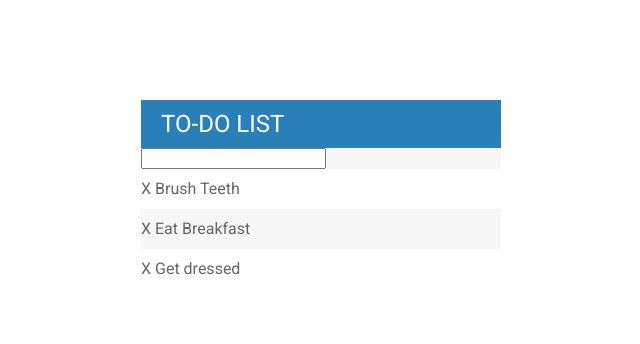
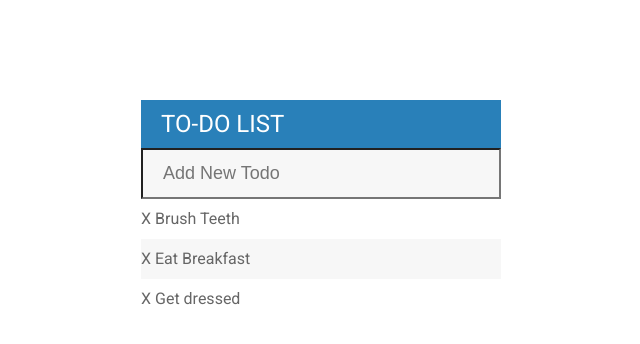
Before and after one commit to allenscheng/jQueryTodoApp, a PHP site: page /todoApp.html in a window 1280 px wide. Shown: the top 344 px of the page, without its empty margins (319-959 px from the left). Run offline with PHP 8.4, Linux system fonts and the light colour scheme.

Commit message:
styled input tag

```diff
--- a/assets/css/todoApp.css
+++ b/assets/css/todoApp.css
@@ -25,8 +25,25 @@ li {
   line-height: 40px;
   color: #666;
 }
+
 li:nth-child(2n) {
   background: #f7f7f7;
+}
+
+input {
+  font-size: 18px;
+  background: #f7f7f7;
+  width: 100%;
+  padding: 13px 13px 13px 20px;
+  box-sizing: border-box;
+  color: #2980b9;
+}
+
+input:focus {
+  /*this styles when the input box is clicked*/
+  background: white;
+  border: 3px solid #2980b9;
+  outline: none;
 }
 
 #container {
--- a/todoApp.html
+++ b/todoApp.html
@@ -9,7 +9,7 @@
 <body>
   <div id="container">
     <h1>To-do List</h1>
-    <input type="text" name="">
+    <input type="text" name="" placeholder="Add New Todo">
     <ul>
       <li><span>X</span> Brush Teeth</li>
       <li><span>X</span> Eat Breakfast</li>
```
